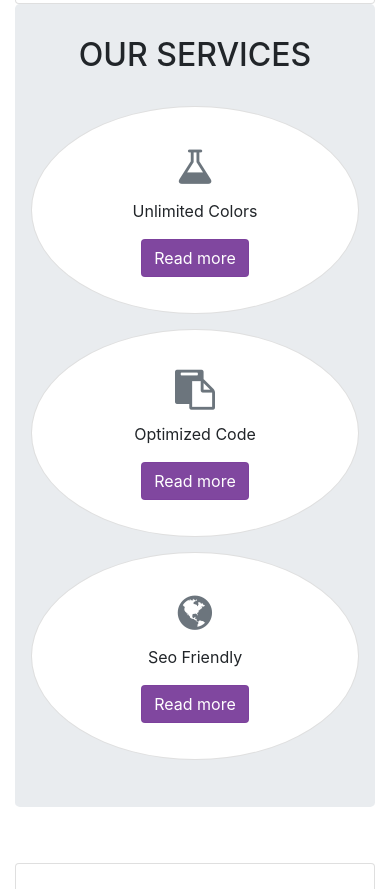
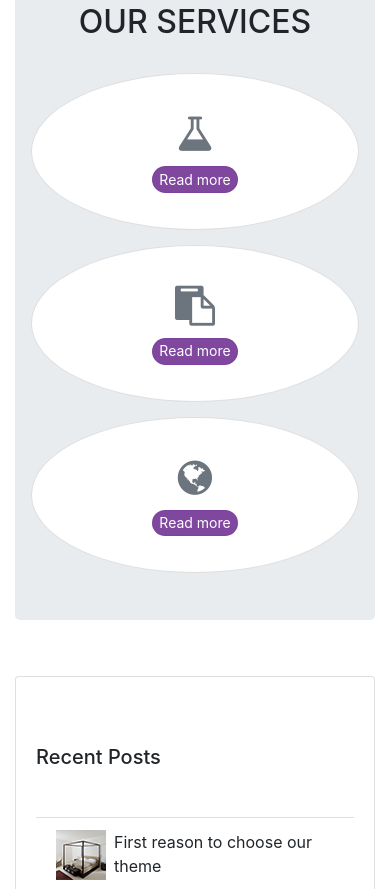
Before and after one commit to roxana-oprea/unika, a plain HTML site: page index.html in a window 390 px wide. Shown: the part 975-1864 px from the top of the page. Drawn offline with nearby package versions, Linux system fonts and the light colour scheme.

Commit message:
fix buttons

```diff
--- a/css/site.css
+++ b/css/site.css
@@ -33,9 +33,21 @@ a:hover {
   color: #7c429cf7;
 }
 
-@media (min-width: 768px) {
+@media (max-width: 992px) {
+  .invisible-image {
+    width: 200px;
+  }
+}
+
+@media (max-width: 768px) {
   .invisible-image {
     display: none;
+  }
+  .btn-small {
+    padding: .20rem .4rem;
+    font-size: .875rem;
+    line-height: 1.3;
+    border-radius: 1.2rem;
   }
 }
 
--- a/index.html
+++ b/index.html
@@ -86,7 +86,7 @@
             <a href="https://linkedin.com"><i class="fa fa-linkedin"></i></a>
             <a href="https://pinterest.com"><i class="fa fa-pinterest-square"></i></a>
           </div>
-          <hr>
+          <hr class="invisible-text">
           <div class="card-body invisible-text">
             <h5 class="mb-4">Contact us</h5>
             <div>
@@ -114,8 +114,8 @@
               <div class="card-body">
                 <div class="d-flex flex-column justify-content-center align-items-center my-3">
                   <h1><i class="fa fa-flask text-secondary"></i></h1>
-                  <p>Unlimited Colors</p>
-                  <button class="btn btn-primary">Read more</button>
+                  <p class="invisible-text">Unlimited Colors</p>
+                  <button class="btn btn-primary btn-small">Read<wbr> more</button>
                 </div>
               </div>
             </div>
@@ -123,8 +123,8 @@
               <div class="card-body">
                 <div class="d-flex flex-column justify-content-center align-items-center my-3">
                   <h1><i class="fa fa-clipboard text-secondary"></i></h1>
-                  <p>Optimized Code</p>
-                  <button class="btn btn-primary">Read more</button>
+                  <p class="invisible-text">Optimized Code</p>
+                  <button class="btn btn-primary btn-small">Read<wbr> more</button>
                 </div>
               </div>
             </div>
@@ -132,8 +132,8 @@
               <div class="card-body">
                 <div class="d-flex flex-column justify-content-center align-items-center my-3">
                   <h1><i class="fa fa-globe text-secondary"></i></h1>
-                  <p>Seo Friendly</p>
-                  <button class="btn btn-primary">Read more</button>
+                  <p class="invisible-text">Seo Friendly</p>
+                  <button class="btn btn-primary btn-small">Read<wbr> more</button>
                 </div>
               </div>
             </div>
@@ -170,7 +170,7 @@
           <div class="container">
             <div class="row">
               <div class="col-sm-5">
-                <h2 class="text-center">WHY CHOOSE UNIKA THEME</h2>
+                <h2 class="text-center invisible-text">WHY CHOOSE UNIKA THEME</h2>
                 <img src="images/dev1.png" alt="Mobile Picture" class="invisible-image">
               </div>
               <div class="col-sm-7 d-flex flex-column justify-content-around">
```
